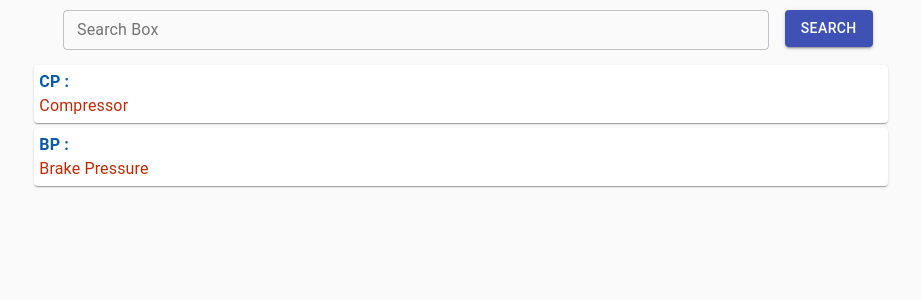
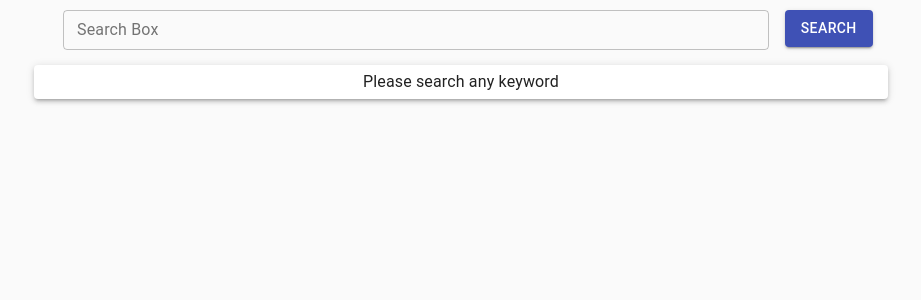
Before and after one commit to microStationCorp/abbr-client, a React (Create React App) app: page / in a window 1280 px wide. Shown: the top 300 px of the page, without its empty margins (179-1100 px from the left). Built offline with nearby package versions, Linux system fonts and the light colour scheme.

Commit message:
client side redux added query working fine

```diff
--- a/package.json
+++ b/package.json
@@ -8,9 +8,13 @@
     "@testing-library/jest-dom": "^5.11.4",
     "@testing-library/react": "^11.1.0",
     "@testing-library/user-event": "^12.1.10",
+    "axios": "^0.21.1",
     "react": "^17.0.1",
     "react-dom": "^17.0.1",
+    "react-redux": "^7.2.2",
     "react-scripts": "4.0.1",
+    "redux": "^4.0.5",
+    "redux-thunk": "^2.3.0",
     "web-vitals": "^0.2.4"
   },
   "scripts": {
--- a/src/App.js
+++ b/src/App.js
@@ -1,15 +1,19 @@
 import SearchForm from "./components/SearchForm";
 import { Grid, CssBaseline } from "@material-ui/core";
 import ResultData from "./components/ResultData";
+import { Provider } from "react-redux";
+import store from "./redux/store";
 
 function App() {
   return (
     <>
-      <CssBaseline />
-      <Grid container justify="center" >
-        <SearchForm />
-        <ResultData />
-      </Grid>
+      <Provider store={store}>
+        <CssBaseline />
+        <Grid container justify="center">
+          <SearchForm />
+          <ResultData />
+        </Grid>
+      </Provider>
     </>
   );
 }
--- a/src/components/ResultData.js
+++ b/src/components/ResultData.js
@@ -1,18 +1,48 @@
-import { Grid } from "@material-ui/core";
+import { Grid, Paper, Typography, CircularProgress } from "@material-ui/core";
 import SingleData from "./singleData";
+import { connect } from "react-redux";
 
-const ResultData = () => {
-  const data = [
-    { keyWord: "CP", value: "Compressor" },
-    { keyWord: "BP", value: "Brake Pressure" },
-  ];
+const InformationComponent = ({ text, queryKeyword }) => {
   return (
     <>
       <Grid item xs={8}>
-        {data.map((d) => {
+        <Paper
+          variant="elevation"
+          elevation={3}
+          style={{
+            margin: "5px 0px",
+            padding: "5px",
+          }}
+        >
+          <Typography align="center"> {text}</Typography>
+          {queryKeyword ? (
+            <Typography align="center" style={{ fontWeight: "bold" }}>
+              {queryKeyword}
+            </Typography>
+          ) : null}
+        </Paper>
+      </Grid>
+    </>
+  );
+};
+
+const ResultData = ({ firstLoad, isLoading, queryResult, queryKeyword }) => {
+  return firstLoad ? (
+    <InformationComponent text="Please search any keyword" />
+  ) : isLoading ? (
+    <CircularProgress />
+  ) : queryResult.length === 0 ? (
+    <InformationComponent
+      text="no such keyword present"
+      keyword={queryKeyword}
+    />
+  ) : (
+    <>
+      <Grid item xs={8}>
+        {queryResult.map((qr) => {
           return (
-            <Grid item key={d.keyword}>
-              <SingleData data={d.keyWord} value={d.value} />
+            <Grid item key={qr._id}>
+              <SingleData data={qr.sf} value={qr.ff} />
             </Grid>
           );
         })}
@@ -21,4 +51,13 @@ const ResultData = () => {
   );
 };
 
-export default ResultData;
+const mapStateToProps = (state) => {
+  return {
+    firstLoad: state.firstLoad,
+    isLoading: state.isLoading,
+    queryResult: state.queryResult,
+    queryKeyword: state.queryKeyword,
+  };
+};
+
+export default connect(mapStateToProps)(ResultData);
--- a/src/components/SearchForm.js
+++ b/src/components/SearchForm.js
@@ -1,21 +1,21 @@
 import { Grid, TextField, Button } from "@material-ui/core";
 import { useState } from "react";
+import { connect } from "react-redux";
+import { getQueryResult } from "../redux/actions/action";
 
-const SearchForm = () => {
-  const [searchVal, setSearchVal] = useState("");
+const SearchForm = ({ getQueryResult }) => {
+  const [keyword, setKeyword] = useState("");
 
   const handleSearchButton = () => {
-    console.log(searchVal);
-    setSearchVal("");
+    getQueryResult({
+      queryData: keyword,
+    });
+    setKeyword("");
   };
 
   return (
     <>
-      <Grid
-        item
-        xs={10}
-        style={{ margin: "10px 0px" }}
-      >
+      <Grid item xs={10} style={{ margin: "10px 0px" }}>
         <Grid container justify="center" spacing={2}>
           <Grid item xs={12} sm={8}>
             <TextField
@@ -23,8 +23,8 @@ const SearchForm = () => {
               fullWidth
               label="Search Box"
               size="small"
-              value={searchVal}
-              onChange={(e) => setSearchVal(e.target.value)}
+              value={keyword}
+              onChange={(e) => setKeyword(e.target.value)}
             />
           </Grid>
           <Grid item xs={4} sm={1}>
@@ -42,4 +42,8 @@ const SearchForm = () => {
   );
 };
 
-export default SearchForm;
+const mapStatetoProps = (state) => {
+  return {};
+};
+
+export default connect(mapStatetoProps, { getQueryResult })(SearchForm);
--- /dev/null
+++ b/src/redux/actions/action.js
@@ -0,0 +1,9 @@
+import { GET_DATA, ITEM_LOADING } from "../constant/constants";
+import axios from "axios";
+
+export const getQueryResult = (queryData) => (dispatch) => {
+  dispatch({ type: ITEM_LOADING, payload: queryData.keyWord });
+  axios
+    .post("https://abbrserver.herokuapp.com/abbrserver/api/query", queryData)
+    .then((res) => dispatch({ type: GET_DATA, payload: res.data.result }));
+};
--- /dev/null
+++ b/src/redux/constant/constants.js
@@ -0,0 +1,3 @@
+export const GET_DATA = "GET_DATA";
+export const ITEM_LOADING = "ITEM_LOADING";
+export const ADD_DATA="ADD_DATA"
--- /dev/null
+++ b/src/redux/reducer/reducer.js
@@ -0,0 +1,24 @@
+import { initialState } from "../state/state";
+import { GET_DATA, ITEM_LOADING } from "../constant/constants";
+
+export const abbrReducer = (state = initialState, action) => {
+  switch (action.type) {
+    case GET_DATA:
+      return {
+        ...state,
+        queryResult: action.payload,
+        isLoading: false,
+      };
+    case ITEM_LOADING:
+      return {
+        ...state,
+        isLoading: true,
+        firstLoad: false,
+        queryKeyword: action.payload,
+      };
+    default:
+      return {
+        ...state,
+      };
+  }
+};
--- /dev/null
+++ b/src/redux/state/state.js
@@ -0,0 +1,6 @@
+export const initialState = {
+  isLoading: false,
+  queryResult: [],
+  queryKeyword: null,
+  firstLoad: true,
+};
--- /dev/null
+++ b/src/redux/store.js
@@ -0,0 +1,15 @@
+import { applyMiddleware, compose, createStore } from "redux";
+import { abbrReducer } from "./reducer/reducer";
+import thunk from "redux-thunk";
+
+const middleware = [thunk];
+
+const store = createStore(
+  abbrReducer,
+  compose(
+    applyMiddleware(...middleware),
+    window.__REDUX_DEVTOOLS_EXTENSION__ && window.__REDUX_DEVTOOLS_EXTENSION__()
+  )
+);
+
+export default store;
```
Also changed, not shown: 2 other files (tests, documents, lock files or other folders).
